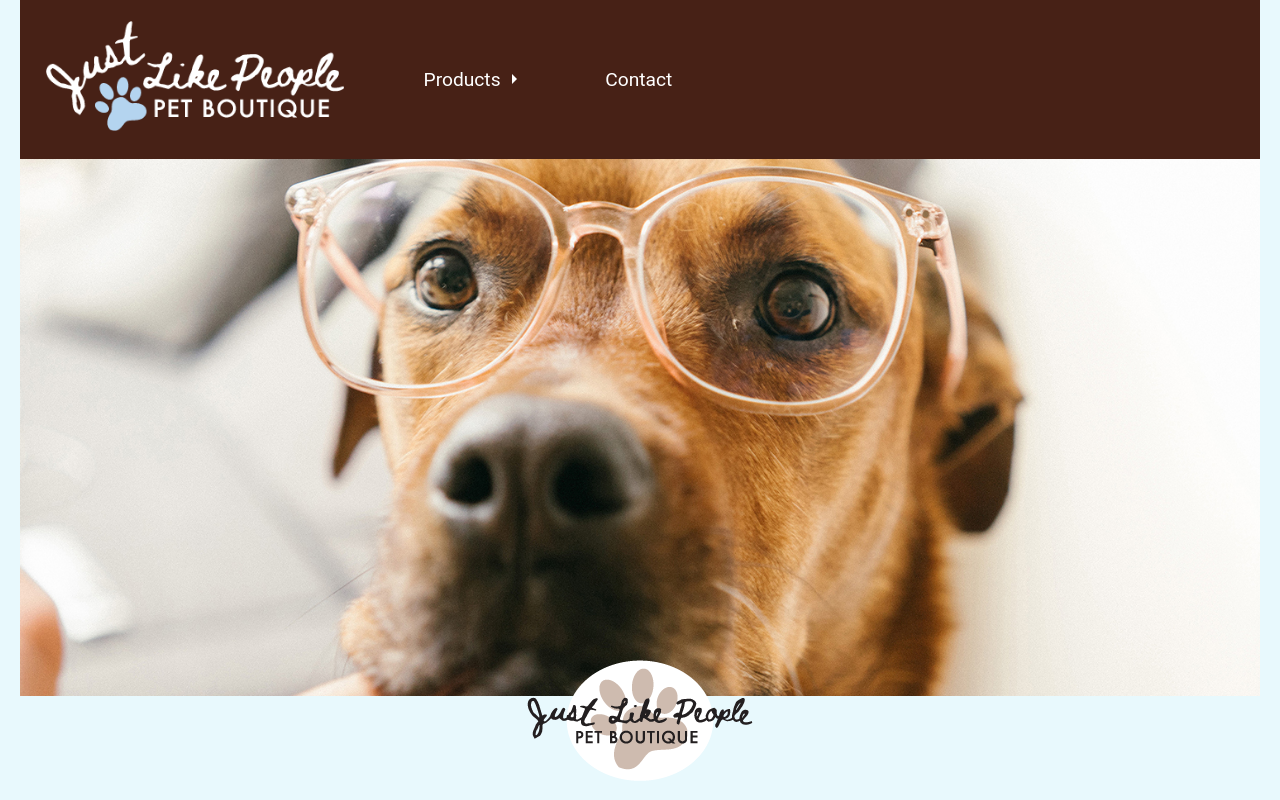
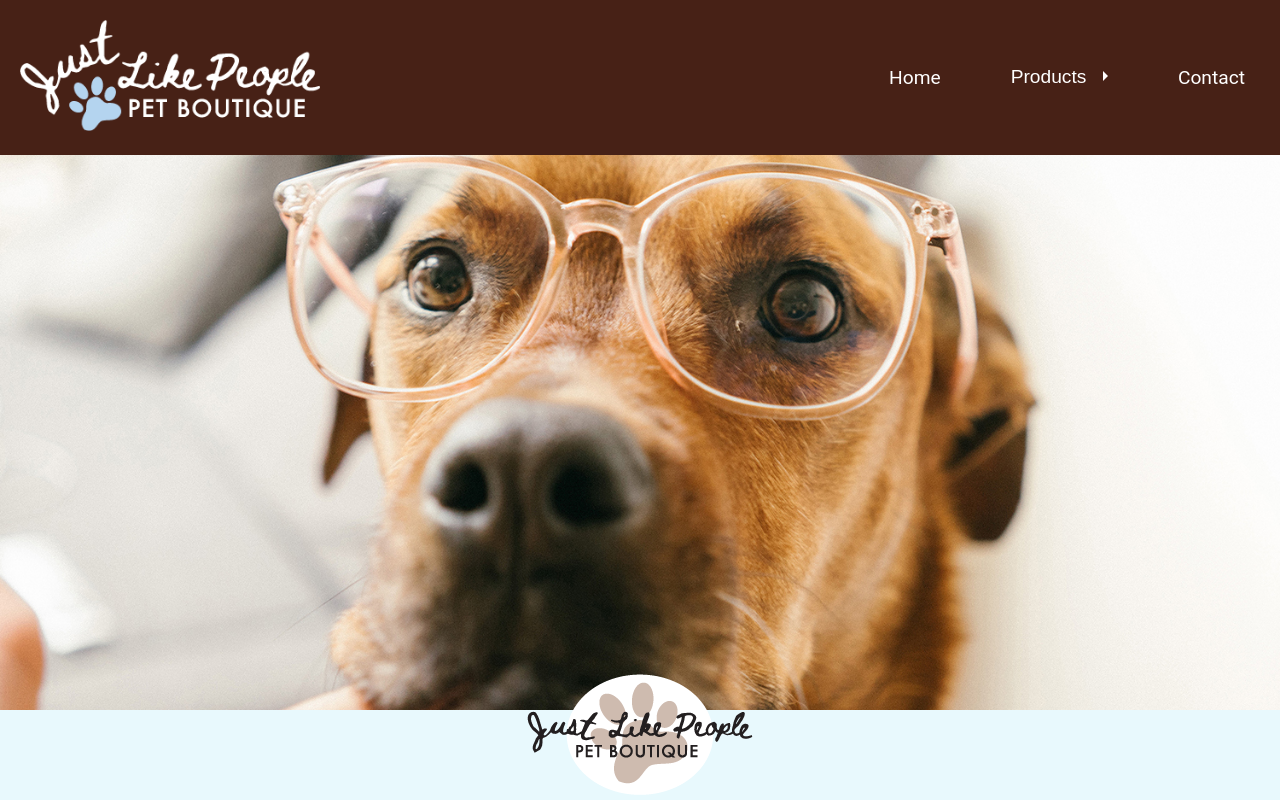
Before and after one commit to lara-newsom/angular-accessibility, an Angular app: page /home in a window 1280 px wide. Shown: the top 800 px of the page. Built offline with nearby package versions, Linux system fonts and the light colour scheme.

Commit message:
updated component elements

```diff
--- a/src/app/app.component.html
+++ b/src/app/app.component.html
@@ -1,4 +1,4 @@
+<app-header/>
 <main class="main-content">
-  <app-header/>
   <router-outlet/>
 </main>
--- a/src/app/header/header.component.html
+++ b/src/app/header/header.component.html
@@ -1,40 +1,57 @@
 <header class="site-header">
-  <h1>
+  <a
+    class="home-logo"
+    [routerLink]="['/' + ROUTE_TOKENS.home]"
+  ><img
+    alt="Home - Just like people pet boutique"
+    [src]="logoUrl"
+  /></a>
+  <nav>
+    <ul>
+      <li>
+        <a
+          [routerLink]="[ '/' + ROUTE_TOKENS.home]"
+          class="menu-option"
+        >Home</a>
+      </li>
+      <li>
         <button
-      [routerLink]="['/' + ROUTE_TOKENS.home]"
-    ><img [src]="logoUrl" /></button>
-  </h1>
-  <div class="wrap-collabsible">
-    <input
-      #products
-      id="collapsible"
-      class="toggle"
-      type="checkbox"
+          role="link"
+          (click)="toggleMenu()"
+          (keydown.escape)="selectCategory('none')"
+          class="menu-option"
+        >Products
+          <span
+            [class.rotated-arrow-icon]="showMenu"
+            class="arrow-icon"
+          ></span></button>
+        <ul
+          [class.show-submenu]="showMenu"
+          class="collapsible-content"
         >
-    <label for="collapsible"
-      class="lbl-toggle">Products</label>
-    <div
-      class="collapsible-content"
-      (mouseleave)="closeMenu()"
-    >
-      <div class="content-inner">
-        <div>
-          @for(link of LINKS; track $index){
-            <div>
-              <div
-                class="button"
+          @if(showMenu) {
+            @for(link of LINKS; track link.category){
+              <li class="content-inner">
+                <a
+                  class="link"
                   [routerLink]="['/' + ROUTE_TOKENS.products, link.category]"
                   [queryParams]="{ productId: link.firstProduct }"
                   (click)="selectCategory(link.category)"
-              >{{ link.description }}</div>
-            </div>
+                  (keydown.escape)="selectCategory('none')"
+                >
+                  {{ link.description }}
+                </a>
+              </li>
             }
-        </div>
-      </div>
-    </div>
-  </div>
-  <div
+          }
+        </ul>
+      </li>
+      <li>
+        <a
           [routerLink]="[ '/' + ROUTE_TOKENS.contact]"
-    class="menu-option">Contact
-  </div>
+          class="menu-option"
+        >Contact</a>
+      </li>
+    </ul>
+  </nav>
 </header>
--- a/src/app/header/header.component.scss
+++ b/src/app/header/header.component.scss
@@ -1,104 +1,3 @@
-.site-header {
-  width: 100%;
-  min-width: 480px;
-  max-height: 200px;
-  background-color: rgb(71, 33, 22);
-  margin: 0;
-  display: flex;
-  flex-direction: row;
-  align-content: space-between;
-  align-items: center;
-
-  h1 {
-    margin: 0;
-    padding: 20px;
-    max-width: 300px;
-    min-width: 25%;
-    button {
-      border: none;
-      background-color: rgba(71, 33, 22, 1);
-      cursor: pointer;
-
-      img {
-        width: 100%;
-      }
-    }
-  }
-}
-
-input[type='checkbox'] {
-  display: none;
-}
-
-.lbl-toggle,
-.menu-option {
-  display: block;
-  font-size: 1.2rem;
-  text-align: center;
-  padding: 1rem;
-  color: #FFF;
-  cursor: pointer;
-  margin: 0 1rem;
-  border: solid .2rem rgba(71, 33, 22, 1);
-  &:hover{
-    border: solid .2rem tan;
-    border-radius: 10px;
-    transition: transform .2s ease-out;
-
-  }
-}
-
-.lbl-toggle::after {
-  content: ' ';
-  display: inline-block;
-  border-top: 5px solid transparent;
-  border-bottom: 5px solid transparent;
-  border-left: 5px solid currentColor;
-  vertical-align: middle;
-  margin-left: .7rem;
-  transform: translateY(-2px);
-  transition: transform .2s ease-out;
-}
-
-.toggle:checked+.lbl-toggle::after {
-  transform: rotate(90deg) translateX(-3px);
-}
-
-.collapsible-content {
-  z-index: 10;
-  max-height: 0px;
-  overflow: hidden;
-  transition: max-height .25s ease-in-out;
-}
-
-.toggle:checked+.lbl-toggle+.collapsible-content {
-  overflow: visible;
-}
-
-.collapsible-content .content-inner {
-  padding-top: .5rem;
-  margin:0;
-  position: relative;
-  left: 50px;
-  .button{
-    background: rgb(114, 80, 61);
-    color: white;
-    position: relative;
-    text-decoration: none;
-    cursor: pointer;
-    border: solid .2rem rgb(114, 80, 61);
-    padding: 1rem;
-    &:hover{
-      border: solid .2rem tan;
-    }
-  }
-}
-
-/*
-The styles above this comment can be deleted after making the changes to semantic HTML
-*/
-
-/*
 .site-header {
   width: 100%;
   max-height: 200px;
@@ -227,5 +126,4 @@ nav {
       }
     }
   }
-
-*/
+}
--- a/src/app/header/header.component.ts
+++ b/src/app/header/header.component.ts
@@ -1,4 +1,4 @@
-import { Component, ElementRef, ViewChild } from '@angular/core';
+import { Component } from '@angular/core';
 import { LINKS } from '../models/category';
 import { ROUTE_TOKENS } from '../models/route-tokens';
 import { RouterLink } from '@angular/router';
@@ -13,20 +13,20 @@ import { RouterLink } from '@angular/router';
   ]
 })
 export class HeaderComponent {
-  @ViewChild('products') products!: ElementRef;
+  showMenu = false;
   readonly LINKS = LINKS;
   readonly ROUTE_TOKENS = ROUTE_TOKENS;
 
   readonly menuItemOne = 'Menu Item One';
   readonly logoUrl = '../../assets/images/justlikepeople.png';
 
-  closeMenu(){
-    this.products.nativeElement.checked = false;
+  toggleMenu(){
+    this.showMenu = !this.showMenu;
     console.log('menu was closed!');
   }
 
   selectCategory(name: string){
-    this.products.nativeElement.checked = false;
+    this.showMenu = false;
     console.log(name, ' was clicked!');
   }
 }
--- a/src/app/product-view/side-menu/side-menu.component.html
+++ b/src/app/product-view/side-menu/side-menu.component.html
@@ -1,6 +1,8 @@
-<div class="side-nav">
-  @for(product of products(); track product.id) {
-    <div
+<nav class="side-nav">
+  <ul>
+    @for (product of products(); track product.id) {
+      <li>
+        <a
           [routerLink]="['./']"
           [queryParams]="{
             productId: product.id
@@ -8,8 +10,11 @@
           class="image-button"
         >
           <img
+            [alt]="product.title"
             [src]="product.thumb"
           />
-    </div>
+        </a>
+      </li>
     }
-</div>
+  </ul>
+</nav>
--- a/src/app/product-view/side-menu/side-menu.component.scss
+++ b/src/app/product-view/side-menu/side-menu.component.scss
@@ -1,12 +1,6 @@
 
 .side-nav {
   box-sizing: border-box;
-  // delete the styles between these comments for step one
-  display: flex;
-  flex-wrap: wrap;
-  justify-content: flex-start;
-  max-height: 620px;
-  // delete above
   ul {
     display: flex;
     flex-wrap: wrap;
--- a/src/index.html
+++ b/src/index.html
@@ -8,6 +8,8 @@
   <link rel="icon" type="image/x-icon" href="favicon.ico">
 </head>
 <body>
-  <app-root></app-root>
+  <div class="main-content">
+    <app-root></app-root>
+  </div>
 </body>
 </html>
--- a/src/styles.scss
+++ b/src/styles.scss
@@ -15,7 +15,6 @@ section,
   max-width: 1500px;
   margin: 0 auto;
   min-width: 480px;
-  padding: 0 20px;
 }
 
 ul {
```
Lines whose indentation alone changed are shown as unchanged.
